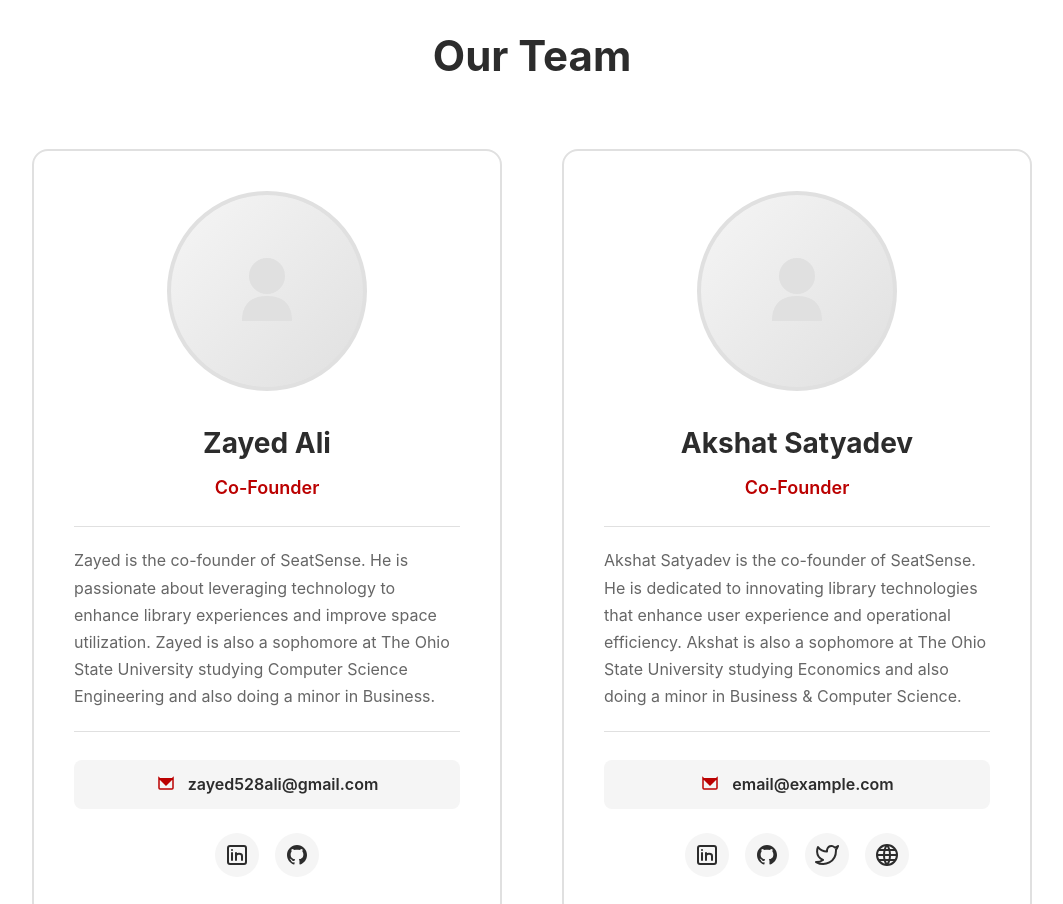
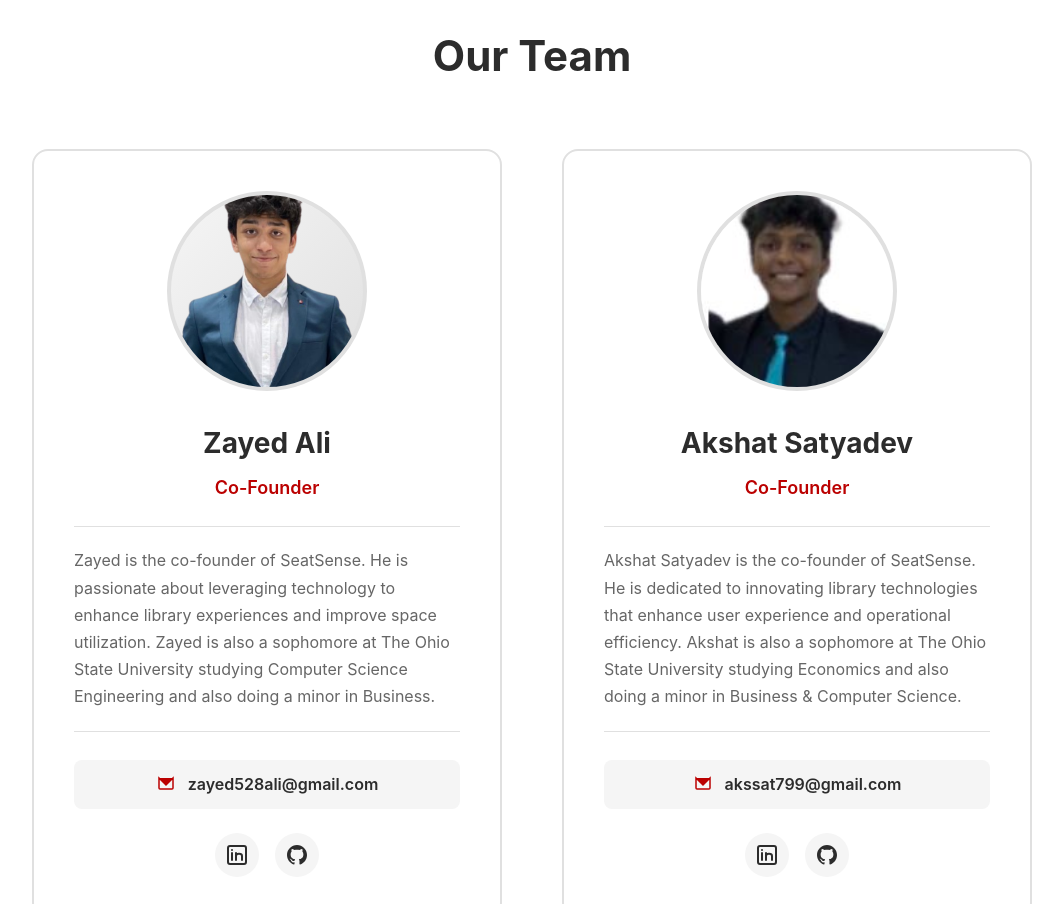
Before and after one commit to zayed528/OSU-Library, a plain HTML site: page landing/contact.html in a window 1280 px wide. Shown: the part 453-1357 px from the top of the page, without its empty margins (108-1171 px from the left). Drawn offline with Linux system fonts and the light colour scheme.

Commit message:
Contact Page added

```diff
--- a/landing/contact.html
+++ b/landing/contact.html
@@ -43,10 +43,7 @@
                 <div class="team-card">
                     <div class="photo-container">
                         <div class="photo-placeholder">
-                            <svg width="100" height="100" viewBox="0 0 100 100" fill="none" xmlns="http://www.w3.org/2000/svg">
-                                <circle cx="50" cy="35" r="18" fill="#E0E0E0"/>
-                                <path d="M50 55C35 55 25 62 25 80H75C75 62 65 55 50 55Z" fill="#E0E0E0"/>
-                            </svg>
+                            <img src="css/Founders/ZayedSeatSense.jpg" alt="Zayed Ali">
                         </div>
                     </div>
 
@@ -92,10 +89,7 @@
                 <div class="team-card">
                     <div class="photo-container">
                         <div class="photo-placeholder">
-                            <svg width="100" height="100" viewBox="0 0 100 100" fill="none" xmlns="http://www.w3.org/2000/svg">
-                                <circle cx="50" cy="35" r="18" fill="#E0E0E0"/>
-                                <path d="M50 55C35 55 25 62 25 80H75C75 62 65 55 50 55Z" fill="#E0E0E0"/>
-                            </svg>
+                            <img src="css/Founders/AkshatSatyadevSeatSense.jpg" alt="Akshat Satyadev">
                         </div>
                     </div>
 
@@ -116,31 +110,20 @@
                                     <path d="M3 4L10 11L17 4H3Z" fill="#BB0000"/>
                                     <path d="M17 4V14C17 14.5 16.5 15 16 15H4C3.5 15 3 14.5 3 14V4L10 11L17 4Z" stroke="#BB0000" stroke-width="1.5" fill="none"/>
                                 </svg>
-                                <a href="mailto:email@example.com" class="email-link">email@example.com</a>
+                                <a href="mailto:email@example.com" class="email-link">akssat799@gmail.com</a>
                             </div>
                         </div>
 
                         <div class="social-links">
-                            <a href="#" class="social-link" aria-label="LinkedIn">
+                            <a href="https://www.linkedin.com/in/akshat-satyadev/" class="social-link" aria-label="LinkedIn">
                                 <svg width="24" height="24" viewBox="0 0 24 24" fill="none">
                                     <path d="M19 3H5C3.89543 3 3 3.89543 3 5V19C3 20.1046 3.89543 21 5 21H19C20.1046 21 21 20.1046 21 19V5C21 3.89543 20.1046 3 19 3Z" stroke="currentColor" stroke-width="2"/>
                                     <path d="M7 10V17M7 7V7.01M11 17V13M11 13V10M11 13C11 10 17 10 17 13V17" stroke="currentColor" stroke-width="2" stroke-linecap="round"/>
                                 </svg>
                             </a>
-                            <a href="#" class="social-link" aria-label="GitHub">
+                            <a href="https://github.com/akkie799" class="social-link" aria-label="GitHub">
                                 <svg width="24" height="24" viewBox="0 0 24 24" fill="none">
                                     <path d="M12 2C6.477 2 2 6.477 2 12C2 16.42 4.865 20.17 8.839 21.49C9.339 21.58 9.521 21.27 9.521 21C9.521 20.77 9.513 20.14 9.508 19.31C6.726 19.91 6.139 17.77 6.139 17.77C5.685 16.61 5.029 16.3 5.029 16.3C4.121 15.68 5.098 15.69 5.098 15.69C6.101 15.76 6.629 16.73 6.629 16.73C7.521 18.35 8.97 17.91 9.539 17.65C9.631 17 9.889 16.56 10.175 16.31C7.955 16.06 5.62 15.21 5.62 11.31C5.62 10.21 6.01 9.31 6.649 8.61C6.546 8.36 6.203 7.35 6.747 6C6.747 6 7.586 5.73 9.497 7.03C10.31 6.81 11.157 6.7 12.002 6.7C12.847 6.7 13.694 6.81 14.507 7.03C16.418 5.73 17.257 6 17.257 6C17.801 7.35 17.458 8.36 17.355 8.61C17.995 9.31 18.382 10.21 18.382 11.31C18.382 15.22 16.042 16.06 13.817 16.31C14.172 16.62 14.497 17.23 14.497 18.16C14.497 19.51 14.487 20.59 14.487 21C14.487 21.27 14.664 21.58 15.172 21.49C19.146 20.17 22 16.42 22 12C22 6.477 17.523 2 12 2Z" fill="currentColor"/>
-                                </svg>
-                            </a>
-                            <a href="#" class="social-link" aria-label="Twitter">
-                                <svg width="24" height="24" viewBox="0 0 24 24" fill="none">
-                                    <path d="M23 3.01006C23 3.01006 20.9821 4.20217 19.86 4.54006C19.2577 3.84757 18.4573 3.35675 17.567 3.13398C16.6767 2.91122 15.7395 2.96725 14.8821 3.29451C14.0247 3.62177 13.2884 4.20446 12.773 4.96377C12.2575 5.72309 11.9877 6.62239 12 7.54006V8.54006C10.2426 8.58562 8.50127 8.19587 6.93101 7.4055C5.36074 6.61513 4.01032 5.44869 3 4.01006C3 4.01006 -1 13.0101 8 17.0101C5.94053 18.408 3.48716 19.109 1 19.0101C10 24.0101 21 19.0101 21 7.51006C20.9991 7.23151 20.9723 6.95365 20.92 6.68006C21.9406 5.67355 23 3.01006 23 3.01006Z" stroke="currentColor" stroke-width="2" stroke-linecap="round" stroke-linejoin="round"/>
-                                </svg>
-                            </a>
-                            <a href="#" class="social-link" aria-label="Website">
-                                <svg width="24" height="24" viewBox="0 0 24 24" fill="none">
-                                    <circle cx="12" cy="12" r="10" stroke="currentColor" stroke-width="2"/>
-                                    <path d="M12 2C12 2 15 6 15 12C15 18 12 22 12 22M12 2C12 2 9 6 9 12C9 18 12 22 12 22M2 12H22M3.5 7H20.5M3.5 17H20.5" stroke="currentColor" stroke-width="2"/>
                                 </svg>
                             </a>
                         </div>
--- a/landing/css/contact.css
+++ b/landing/css/contact.css
@@ -76,6 +76,7 @@
     border: 4px solid var(--border-gray);
     transition: all 0.3s;
     overflow: hidden;
+    position: relative;
 }
 
 .team-card:hover .photo-placeholder {
@@ -86,6 +87,20 @@
     width: 100%;
     height: 100%;
     object-fit: cover;
+    object-position: center;
+    position: absolute;
+    top: 0;
+    left: 0;
+}
+
+/* Zoom in on Akshat's photo more */
+.team-card:nth-child(2) .photo-placeholder img {
+    transform: scale(3);
+    object-position: center 35%;
+}
+
+.photo-placeholder svg {
+    flex-shrink: 0;
 }
 
 /* Team Info */
```
Also changed, not shown: landing/css/Founders/AkshatSatyadevSeatSense.jpg (added), landing/css/Founders/ZayedSeatSense.jpg (added).
